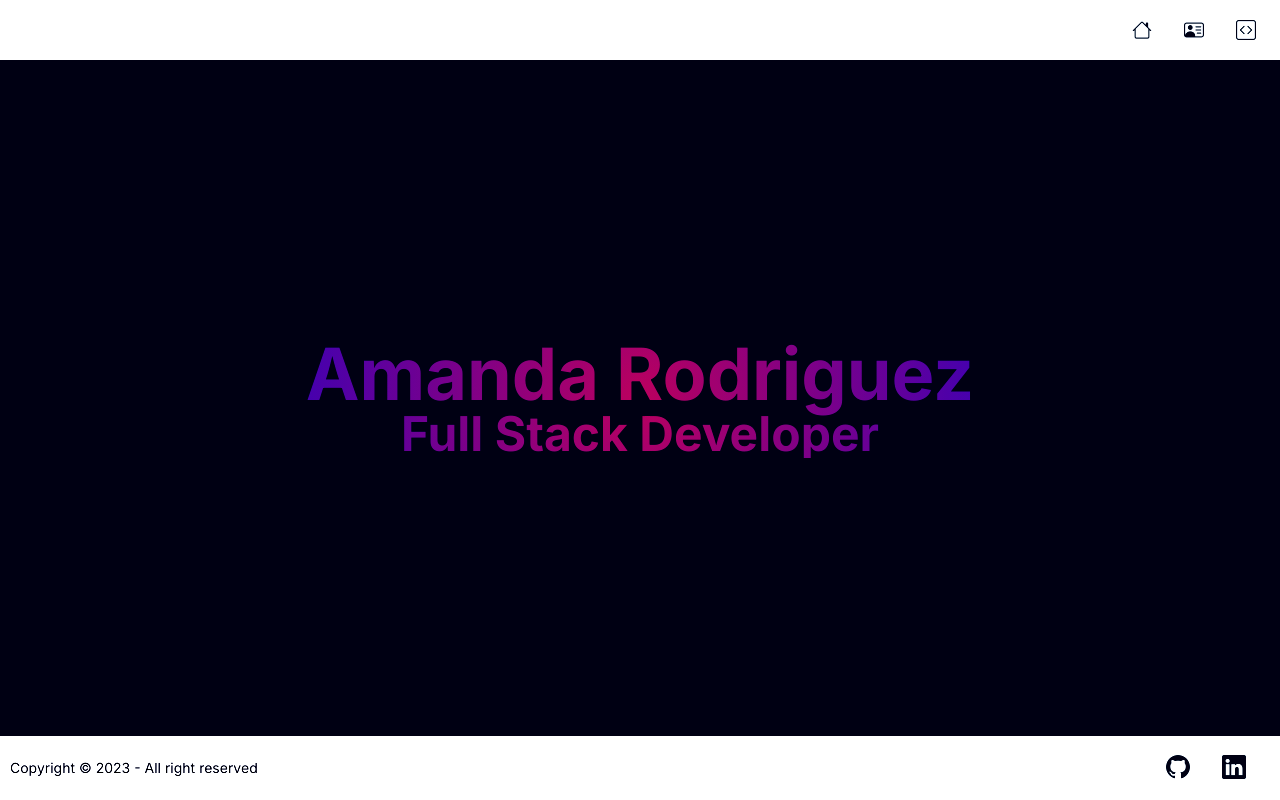
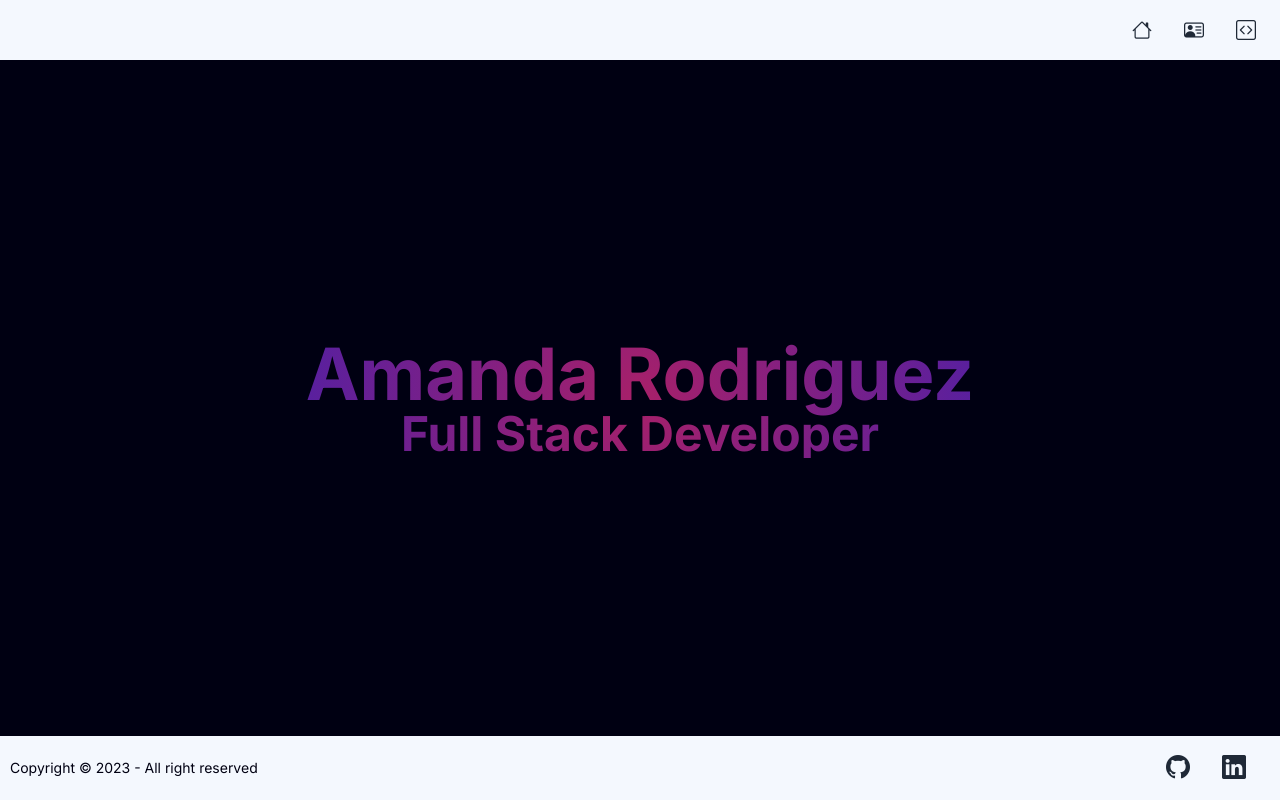
Before and after one commit to amandardz/arportfolio, a Next.js app: page / in a window 1280 px wide. Built offline with nearby package versions, Linux system fonts and the light colour scheme.

Commit message:
updating for the content to appear nicely

```diff
--- a/app/layout.js
+++ b/app/layout.js
@@ -18,7 +18,7 @@
   return (
     <html lang='en' data-theme='fantasy'>
       <body className={inter.className}>
-        <main className='bg-base-content brightness-150, contrast-150 flex flex-col justify-between min-h-screen'>
+        <main className='bg-main flex flex-col justify-between min-h-screen'>
           <Navigation />
             {children}
           <Footer />
```
